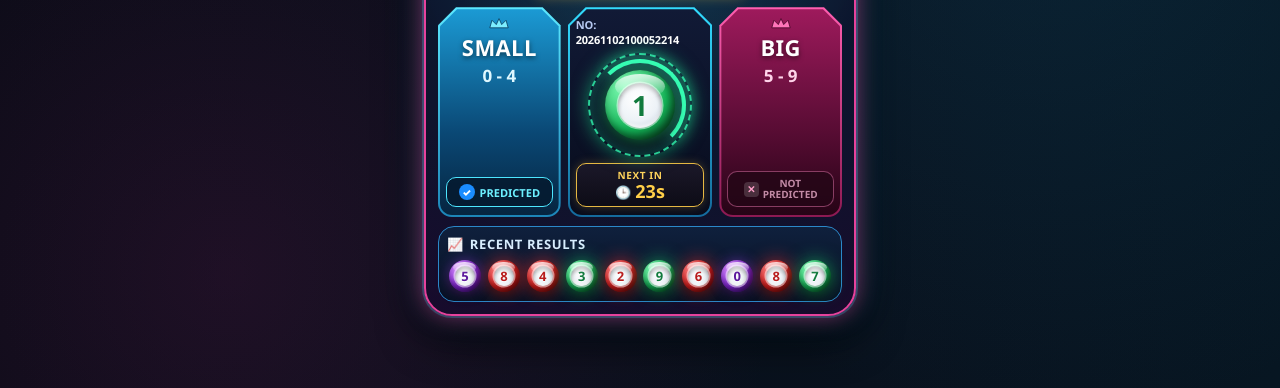
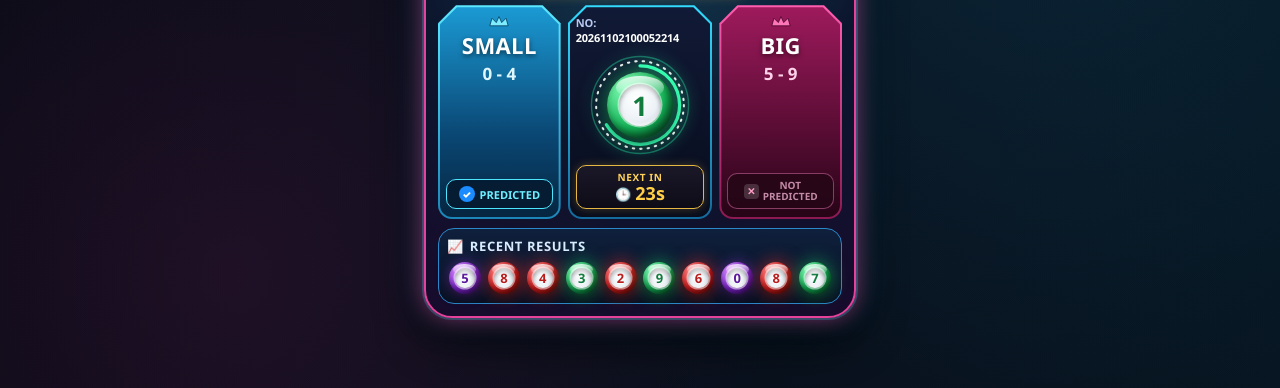
Before and after one commit to johirul22369/joy-watar-hack-official, a plain HTML site: page index.html in a window 1280 px wide. Shown: the part 326-714 px from the top of the page. Drawn offline with Linux system fonts and the light colour scheme.

Commit message:
Update index.html

```diff
--- a/index.html
+++ b/index.html
@@ -25,7 +25,6 @@
       overflow-x: hidden;
     }
 
-    /* Outer Popup Card matching image_7d2c94bc-86e9-4be4-8c5e-0b9b7135d573.jpg */
     .popup-card {
       position: relative;
       width: 100%;
@@ -44,7 +43,6 @@
       user-select: none;
     }
 
-    /* Top Header Row */
     .top-bar {
       display: flex;
       align-items: flex-start;
@@ -124,7 +122,6 @@
       display: inline-block;
     }
 
-    /* Brand Header */
     .brand-header {
       position: relative;
       text-align: center;
@@ -216,7 +213,6 @@
       color: #ffffff;
     }
 
-    /* Sculpted 3D Cutout Lottery Balls */
     .cutout-ball {
       position: relative;
       border-radius: 50%;
@@ -227,7 +223,6 @@
       overflow: hidden;
     }
 
-    /* Top glossy specular highlight */
     .cutout-ball::after {
       content: "";
       position: absolute;
@@ -241,7 +236,6 @@
       z-index: 3;
     }
 
-    /* Sculpted off-white cutout disc with recessed bevel */
     .cutout-ball::before {
       content: "";
       position: absolute;
@@ -289,14 +283,12 @@
     }
     .ball-purple span { color: #5b189c; }
 
-    /* Top Floating Balls */
     .top-ball { position: absolute; z-index: 3; }
     .t-ball-4 { width: 56px; height: 56px; top: 52px; left: -6px; font-size: 24px; }
     .t-ball-3 { width: 36px; height: 36px; top: 94px; left: 44px; font-size: 16px; }
     .t-ball-9 { width: 56px; height: 56px; top: 52px; right: -6px; font-size: 24px; }
     .t-ball-8 { width: 34px; height: 34px; top: 96px; right: 48px; font-size: 15px; }
 
-    /* 3 Chamfered Columns */
     .columns-row {
       display: grid;
       grid-template-columns: 1fr 1.18fr 1fr;
@@ -411,39 +403,32 @@
     .round-meta .no-lbl { font-size: 11px; font-weight: 800; color: #b7c9f2; }
     .round-meta .no-val { font-size: 11px; font-weight: 950; color: #ffffff; letter-spacing: -0.2px; white-space: nowrap; }
 
-    /* Center Glowing Orb & HUD Rings */
+    /* Center Glowing Orb + Tiny White HUD Ticks */
     .orb-stage {
       position: relative;
-      width: 108px;
-      height: 108px;
+      width: 112px;
+      height: 112px;
       display: flex;
       align-items: center;
       justify-content: center;
       margin: 4px 0;
     }
 
-    .orb-dashed {
+    .orb-hud-svg {
       position: absolute;
-      inset: 2px;
-      border-radius: 50%;
-      border: 2.5px dashed rgba(52, 255, 180, 0.8);
-      box-shadow: 0 0 18px rgba(25, 240, 150, 0.5), inset 0 0 14px rgba(25, 240, 150, 0.3);
-    }
-
-    .orb-glow-arc {
-      position: absolute;
-      inset: 8px;
-      border-radius: 50%;
-      border: 4px solid transparent;
-      border-top-color: #38ffb8;
-      border-right-color: #38ffb8;
-      filter: drop-shadow(0 0 8px #38ffb8);
+      inset: 0;
+      width: 100%;
+      height: 100%;
+      filter: drop-shadow(0 0 8px rgba(45, 255, 180, 0.65));
+      pointer-events: none;
     }
 
     .center-orb-ball {
-      width: 70px;
-      height: 70px;
-      font-size: 28px;
+      position: relative;
+      z-index: 2;
+      width: 66px;
+      height: 66px;
+      font-size: 27px;
     }
 
     .timer-box {
@@ -458,7 +443,6 @@
     .timer-title { font-size: 10px; font-weight: 950; color: #ffd35c; letter-spacing: 0.6px; }
     .timer-val { font-size: 18px; font-weight: 950; color: #ffcf48; display: flex; align-items: center; justify-content: center; gap: 4px; line-height: 1.1; }
 
-    /* Recent Results */
     .recent-panel {
       background: linear-gradient(180deg, #0f203d 0%, #081122 100%);
       border: 1.5px solid #2b88c9;
@@ -502,13 +486,11 @@
 <body>
 
   <div class="popup-card" id="wingoPopup">
-    <!-- Top 3D Cutout Balls -->
     <div class="cutout-ball ball-red top-ball t-ball-4"><span>4</span></div>
     <div class="cutout-ball ball-green top-ball t-ball-3"><span>3</span></div>
     <div class="cutout-ball ball-green top-ball t-ball-9"><span>9</span></div>
     <div class="cutout-ball ball-red top-ball t-ball-8"><span>8</span></div>
 
-    <!-- Top Header -->
     <div class="top-bar">
       <div class="play-smarter-wrap">
         <div class="play-smarter-top">PLAY <span class="up-trend">↗</span></div>
@@ -521,7 +503,6 @@
       </button>
     </div>
 
-    <!-- Brand & Wings -->
     <div class="brand-header">
       <svg class="main-crown" viewBox="0 0 64 38">
         <path d="M4 32 L10 10 L23 22 L32 5 L41 22 L54 10 L60 32 Z" fill="url(#goldGrad)" stroke="#6b2b00" stroke-width="2.5" stroke-linejoin="round"/>
@@ -556,7 +537,6 @@
       </div>
     </div>
 
-    <!-- 3 Chamfered Columns -->
     <div class="columns-row">
       <div class="chamfer-border border-small">
         <div class="chamfer-inner small-inner">
@@ -582,8 +562,12 @@
           </div>
 
           <div class="orb-stage">
-            <div class="orb-dashed"></div>
-            <div class="orb-glow-arc"></div>
+            <!-- SVG Ring with Tiny White Ticks/Dots -->
+            <svg class="orb-hud-svg" viewBox="0 0 120 120">
+              <circle cx="60" cy="60" r="52" fill="none" stroke="rgba(45, 255, 180, 0.35)" stroke-width="1.5"/>
+              <circle cx="60" cy="60" r="47" fill="none" stroke="#ffffff" stroke-width="2.2" stroke-dasharray="1.5 6.5" stroke-linecap="round" opacity="0.92"/>
+              <path d="M 60 18 A 42 42 0 1 1 24 81" fill="none" stroke="#38ffb8" stroke-width="3.5" stroke-linecap="round"/>
+            </svg>
             <div class="cutout-ball ball-green center-orb-ball"><span>1</span></div>
           </div>
 
@@ -614,7 +598,6 @@
       </div>
     </div>
 
-    <!-- RECENT RESULTS -->
     <div class="recent-panel">
       <div class="recent-title">
         <span style="color: #4be3ff;">📈</span>
```
